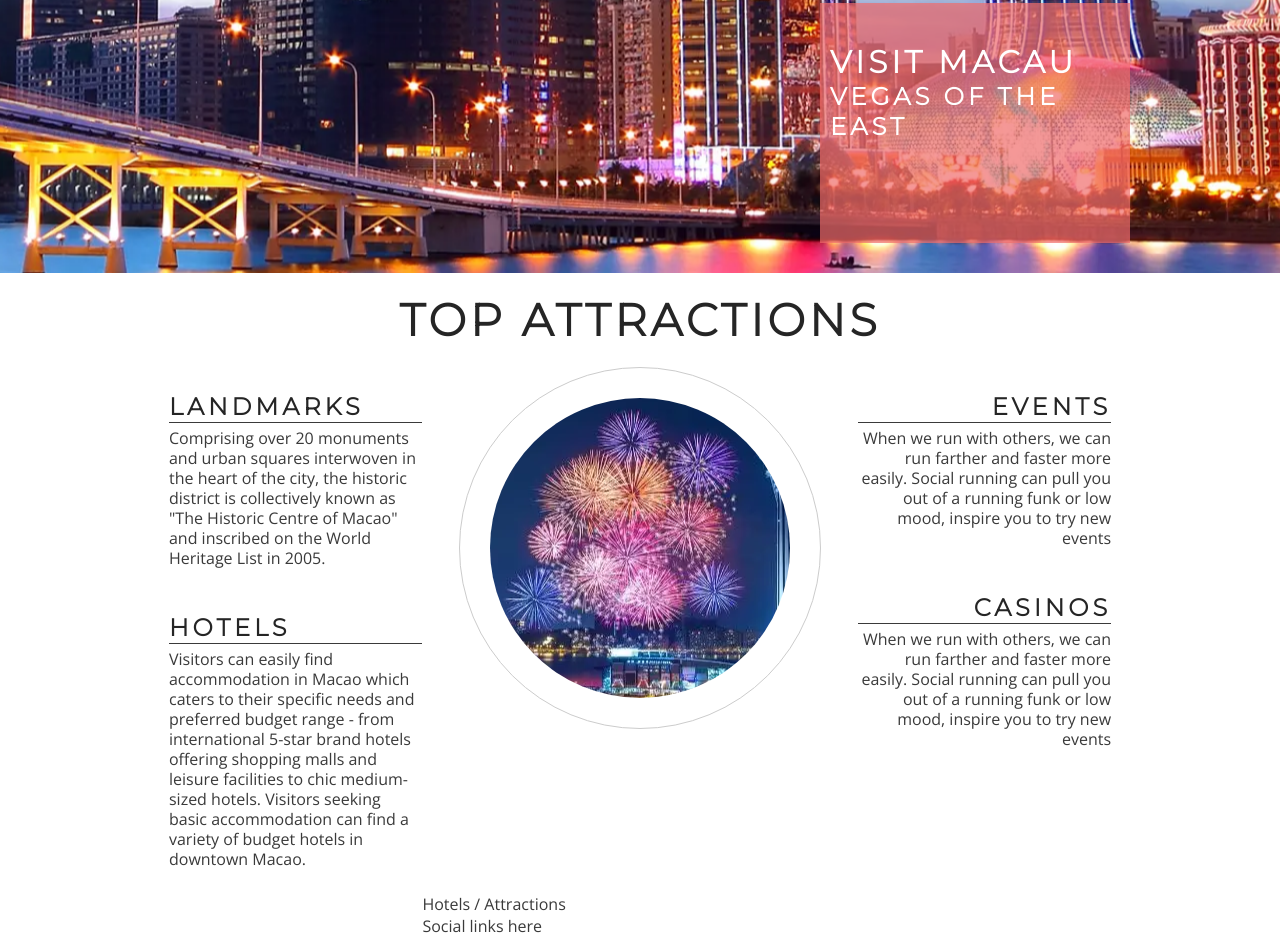
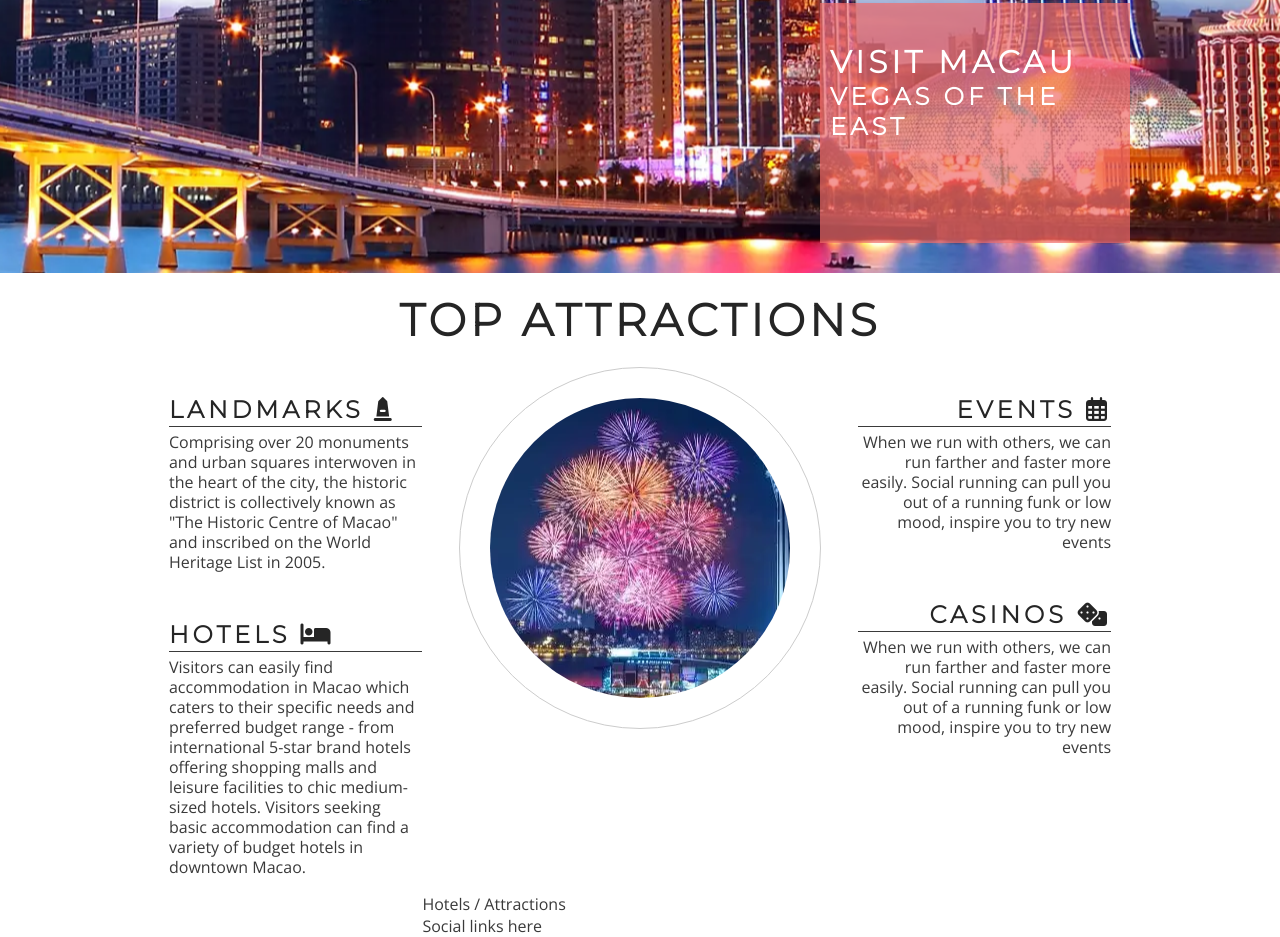
Before and after one commit to chancandan/portfolio-project-1, a plain HTML site: page index.html in a window 1280 px wide. Shown: the part 602-1539 px from the top of the page. Drawn offline with nearby package versions, Linux system fonts and the light colour scheme.

Commit message:
Add Font Awesome icons to attractions and information section

```diff
--- a/index.html
+++ b/index.html
@@ -42,7 +42,7 @@
         <h2 id="top-attractions">Top Attractions</h2>
         <div id="left-info">
             <div class="left-attracts-heading">
-                <h2>Landmarks</h2>
+                <h2>Landmarks <i class="fa-solid fa-monument"></i></h2>
                 <hr>
                 <p>
                     Comprising over 20 monuments and urban squares interwoven in the heart of the city, the historic
@@ -51,7 +51,7 @@
                 </p>
             </div>
             <div class="left-attracts-heading">
-                <h2>Hotels</h2>
+                <h2>Hotels <i class="fa-solid fa-bed"></i></h2>
                 <hr>
                 <p>
                     Visitors can easily find accommodation in Macao which caters to their specific needs and preferred
@@ -63,7 +63,7 @@
         </div>
         <div id="right-info">
             <div class="right-attracts-heading">
-                <h2>Events</h2>
+                <h2>Events <i class="fa-regular fa-calendar-days"></i></h2>
                 <hr>
                 <p>
                     When we run with others, we can run farther and faster more easily. Social running can pull you out
@@ -71,7 +71,7 @@
                 </p>
             </div>
             <div class="right-attracts-heading">
-                <h2>Casinos</h2>
+                <h2>Casinos <i class="fa-solid fa-dice"></i></h2>
                 <hr>
                 <p>
                     When we run with others, we can run farther and faster more easily. Social running can pull you out
@@ -91,6 +91,9 @@
     <footer>
         Social links here
     </footer>
+
+    <!-- font awesome script -->
+    <script src="https://kit.fontawesome.com/6077b4841a.js" crossorigin="anonymous"></script>
 </body>
 
 </html>
```
